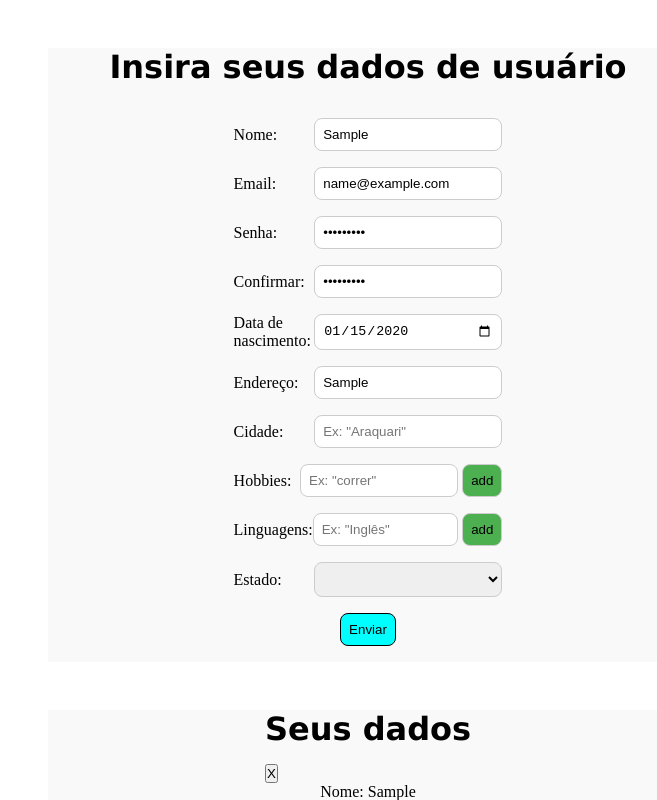
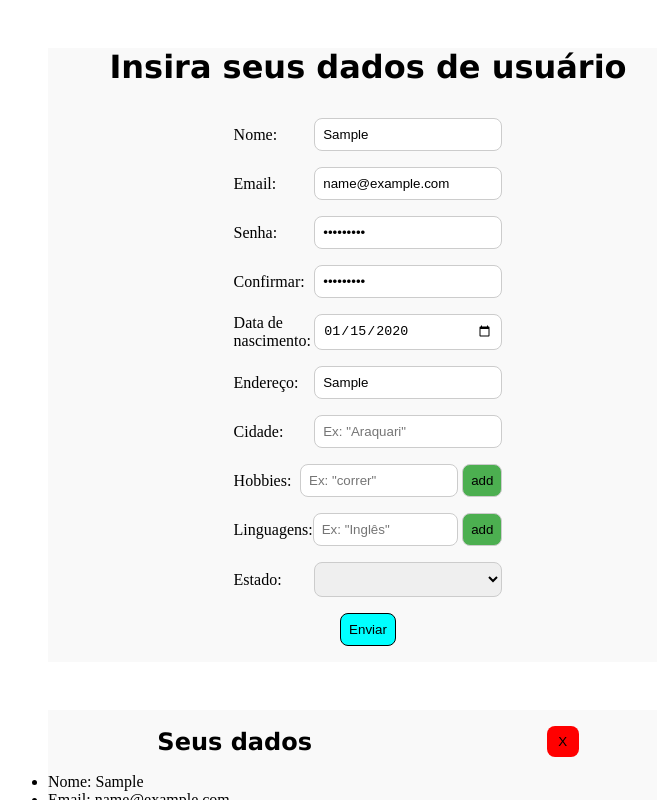
Before and after one commit to PedroHenmalaquias/projeto01, a Vue app: page / in a window 1280 px wide. Both pictures are taken after typing "Sample", "name@example.com", "Sample123", "Sample123", "2020-01-15", "Sample" into the empty fields and a click on the button "Enviar". Shown: the top 800 px of the page, without its empty margins (272-929 px from the left). Built offline with nearby package versions, Linux system fonts and the light colour scheme.

Commit message:
fazendo vizualização dos dados(em andamento)

```diff
--- a/src/App.vue
+++ b/src/App.vue
@@ -43,15 +43,17 @@ const user = reactive({
   biografia: ''
 })
 let envia = ref(false)
-let hobbie = ""
-let linguagem = ref('')
+let hobbie = ref("")
+let linguagem = ref("")
 const addHobbie = () => {
-  user.hobbies.push(hobbie)
-  hobbie = ""
+  let hobbiee = hobbie.value
+  user.hobbies.push(hobbiee)
+  hobbie.value = ""
 }
 const addLinguagem = () => {
-  user.linguagens.push(linguagem)
-  linguagem.value = ''
+  let linguagemm = linguagem.value
+  user.linguagens.push(linguagemm)
+  linguagem.value = ""
 }
 </script>
 
@@ -107,17 +109,17 @@ const addLinguagem = () => {
     </form>
   </div>
   <div v-if="envia == true" class="container corDados">
-    <div class="cabecalhoDados"><h1>Seus dados</h1> <button @click="envia = false">X</button></div>
-    <p>Nome: {{ user.nome }}</p>
-    <p>Email: {{ user.email }}</p>
-    <p>Senha: {{ user.senha }}</p>
-    <p>Confirmar Senha: {{ user.confirmarSenha }}</p>
-    <p>Data de Nascimento: {{ user.dataNascimento }}</p>
-    <p>Endereço: {{ user.endereco }}</p>
-    <p>Cidade: {{ user.cidade }}</p>
-    <p>Estado: {{ user.estado }}</p>
-    <p>Hobbies: <p v-for="hobbiee in user.hobbies" :key="hobbiee">{{ hobbiee }}</p></p>
-    <p>Linguagens: {{ user.linguagens }}</p>
+    <div class="cabecalhoDados"><h2>Seus dados</h2> <button @click="envia = false">X</button></div>
+    <ul><li>Nome: {{ user.nome }}</li>
+    <li>Email: {{ user.email }}</li>
+    <li>Senha: {{ user.senha }}</li>
+    <li>Confirmar Senha: {{ user.confirmarSenha }}</li>
+    <li>Data de Nascimento: {{ user.dataNascimento }}</li>
+    <li>Endereço: {{ user.endereco }}</li>
+    <li>Cidade: {{ user.cidade }}</li>
+    <li>Estado: {{ user.estado }}</li>
+    <li>Hobbies: <p v-for="hobbiee in user.hobbies" :key="hobbiee">{{ hobbiee }}</p></li>
+    <li>Linguagens: <p v-for="i in user.linguagens" :key="i">{{ i }}</p></li></ul>
   </div>
 </template>
 
@@ -175,4 +177,25 @@ form{
   margin-bottom: 1rem;
   font-family: Verdana, Geneva, Tahoma, sans-serif;
 }
+.cabecalhoDados{
+  display: flex;
+  align-items: center;
+  justify-content: space-around;
+  width: 100%;
+  margin: 1rem auto;
+  background-color: #f9f9f9;
+}
+.cabecalhoDados > h2{
+  margin: 0;
+  font-family: Verdana, Geneva, Tahoma, sans-serif;
+}
+.cabecalhoDados > button{
+  margin-left: 1rem;
+  width: 5%;
+  background-color: red;
+  padding: 0.5rem;
+  border-radius: 0.5rem;
+  border: none;
+  cursor: pointer;
+}
 </style>
```
